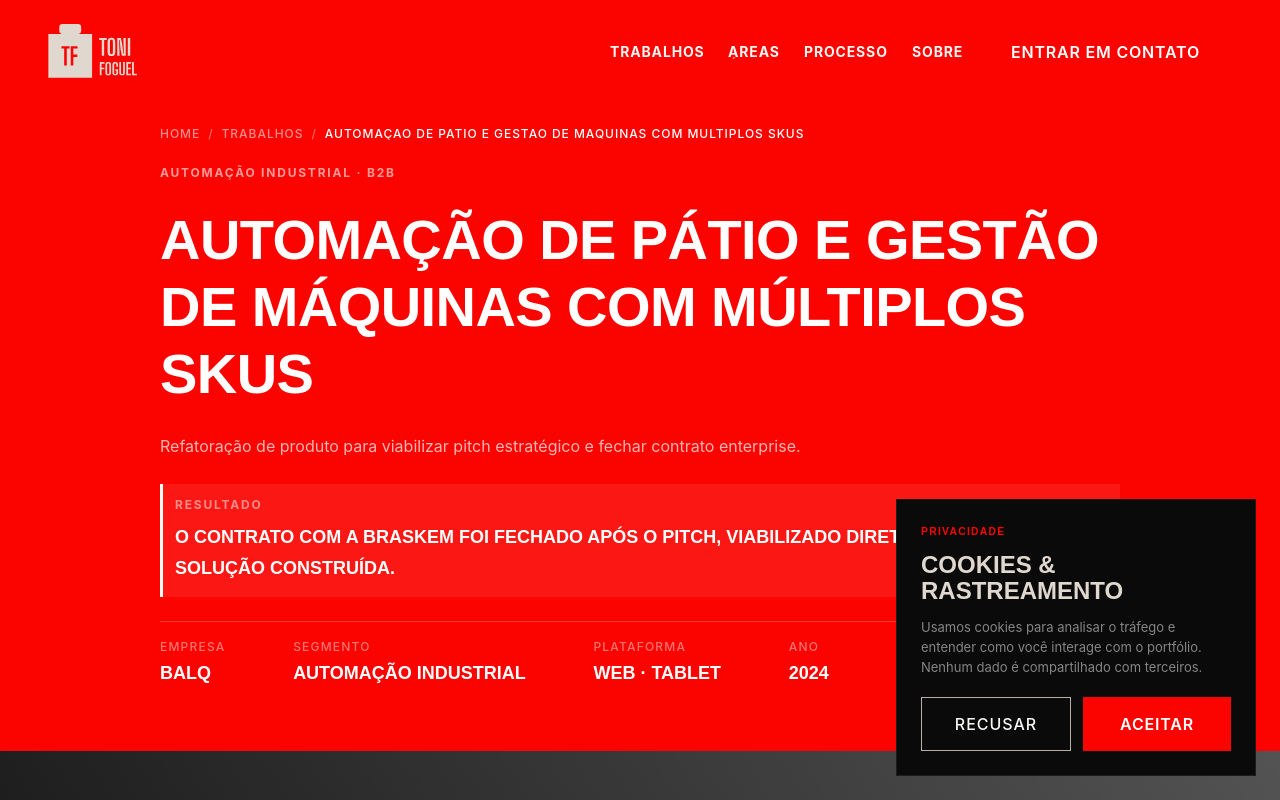
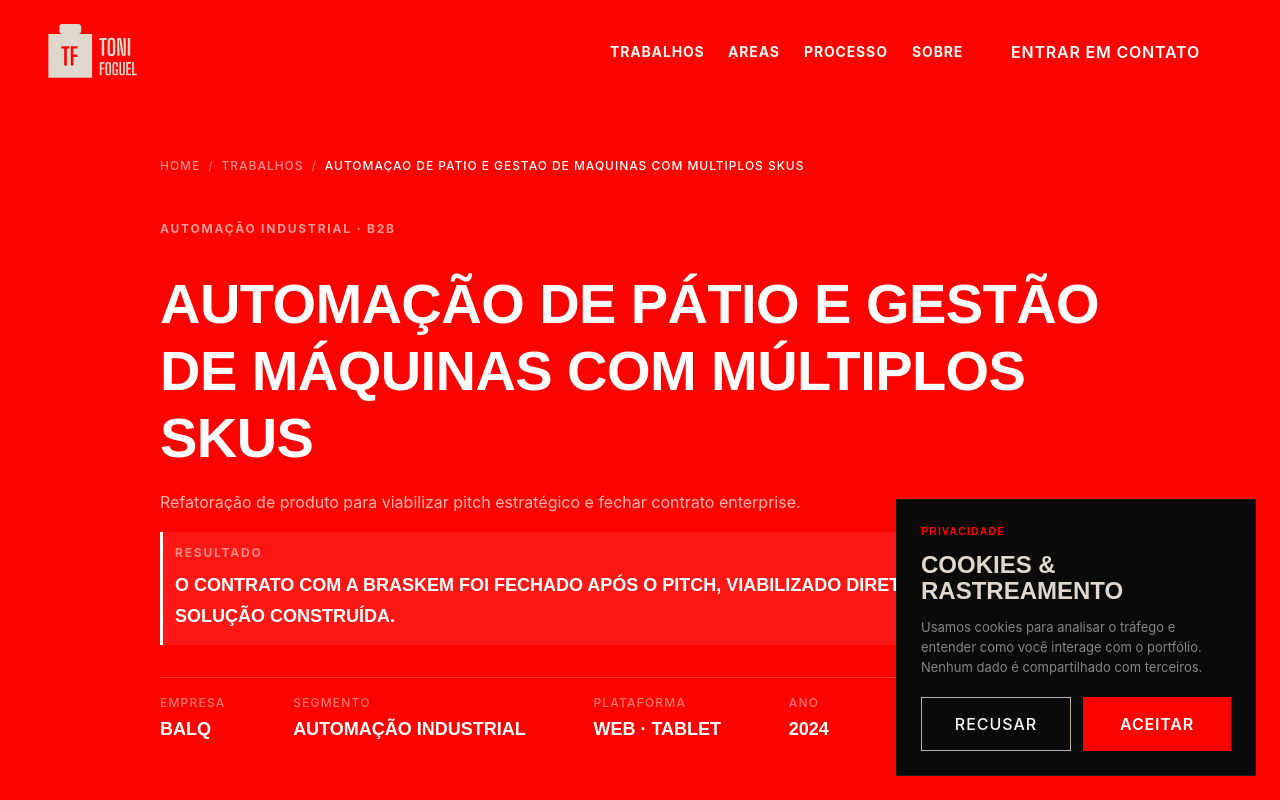
Before and after one commit to AndreToni/Portfolio-Andre-Toni-Foguel, a Next.js app: page /trabalhos/automacao-patio in a window 1280 px wide. Shown: the top 800 px of the page. Built offline with nearby package versions, Linux system fonts and the light colour scheme; a web font is replaced by a local one.

Commit message:
commit-12

```diff
--- a/src/components/sections/case/CaseHero/CaseHero.module.css
+++ b/src/components/sections/case/CaseHero/CaseHero.module.css
@@ -26,9 +26,10 @@
 .CaseHero__Content {
   display: flex;
   flex-direction: column;
-  gap: var(--space-6);
+  gap: var(--space-12);
   width: 100%;
   max-width: 960px;
+  margin-top: var(--space-8);
 }
 
 .CaseHero__Category {
@@ -38,6 +39,18 @@
   letter-spacing: 0.15em;
   text-transform: uppercase;
   color: rgba(255, 255, 255, 0.6);
+}
+
+.CaseHero__HeaderGroup {
+  display: flex;
+  flex-direction: column;
+  gap: var(--space-8);
+}
+
+.CaseHero__TitleGroup {
+  display: flex;
+  flex-direction: column;
+  gap: var(--space-4);
 }
 
 .CaseHero__Title {
--- a/src/components/sections/case/CaseHero/CaseHero.tsx
+++ b/src/components/sections/case/CaseHero/CaseHero.tsx
@@ -31,8 +31,10 @@
         <div className={styles.CaseHero__Content}>
           <Breadcrumb items={breadcrumbs} theme="on-red" />
 
+          <div className={styles.CaseHero__HeaderGroup}>
             <span className={styles.CaseHero__Category}>{data.category}</span>
 
+            <div className={styles.CaseHero__TitleGroup}>
               <h1 className={styles.CaseHero__Title}>{data.title}</h1>
 
               <p className={styles.CaseHero__Subtitle}>{data.subtitle}</p>
@@ -41,6 +43,7 @@
               <div className={styles.CaseHero__KpiCard}>
                 <span className={styles.CaseHero__KpiLabel}>Resultado</span>
                 <p className={styles.CaseHero__KpiText}>{data.kpi}</p>
+              </div>
             </div>
 
             {/* Grid de meta */}
@@ -76,6 +79,7 @@
               </div>
             )}
           </dl>
+          </div>
 
         </div>
       </div>
```
Lines whose indentation alone changed are shown as unchanged.
